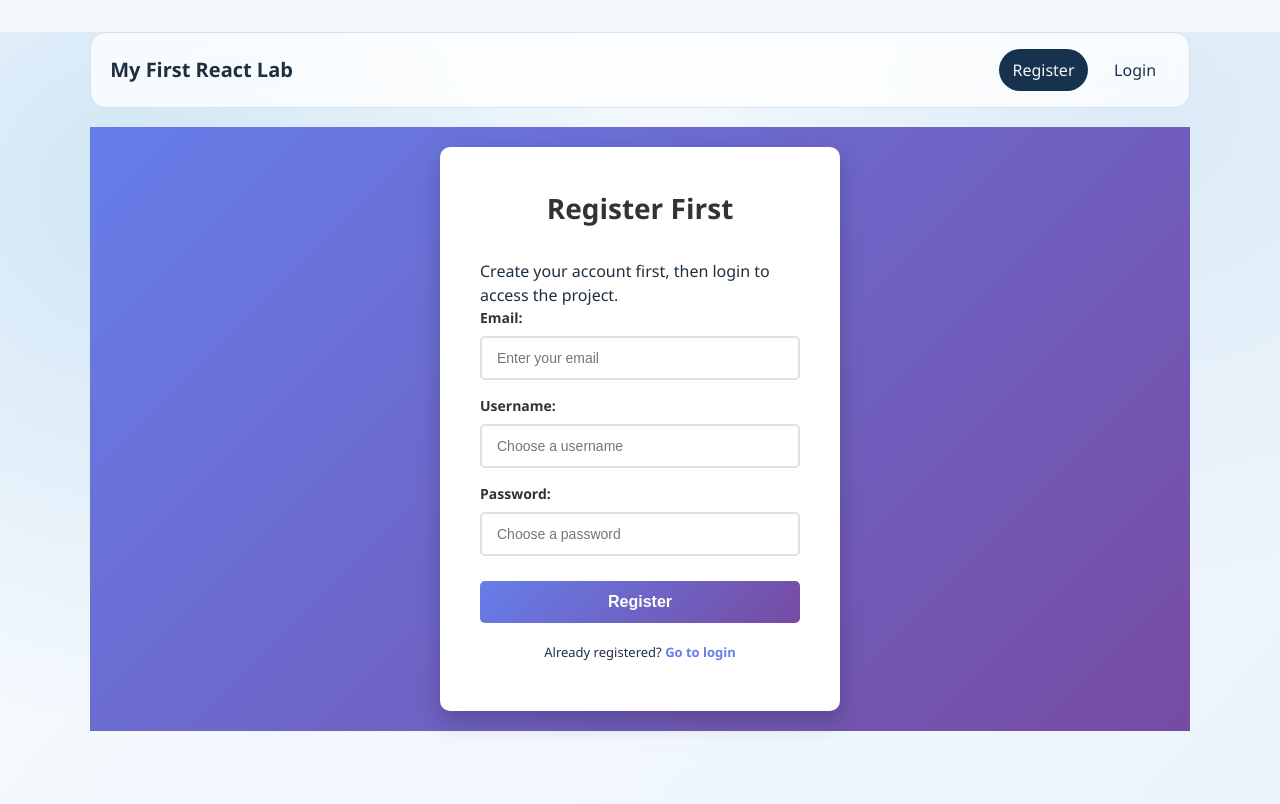
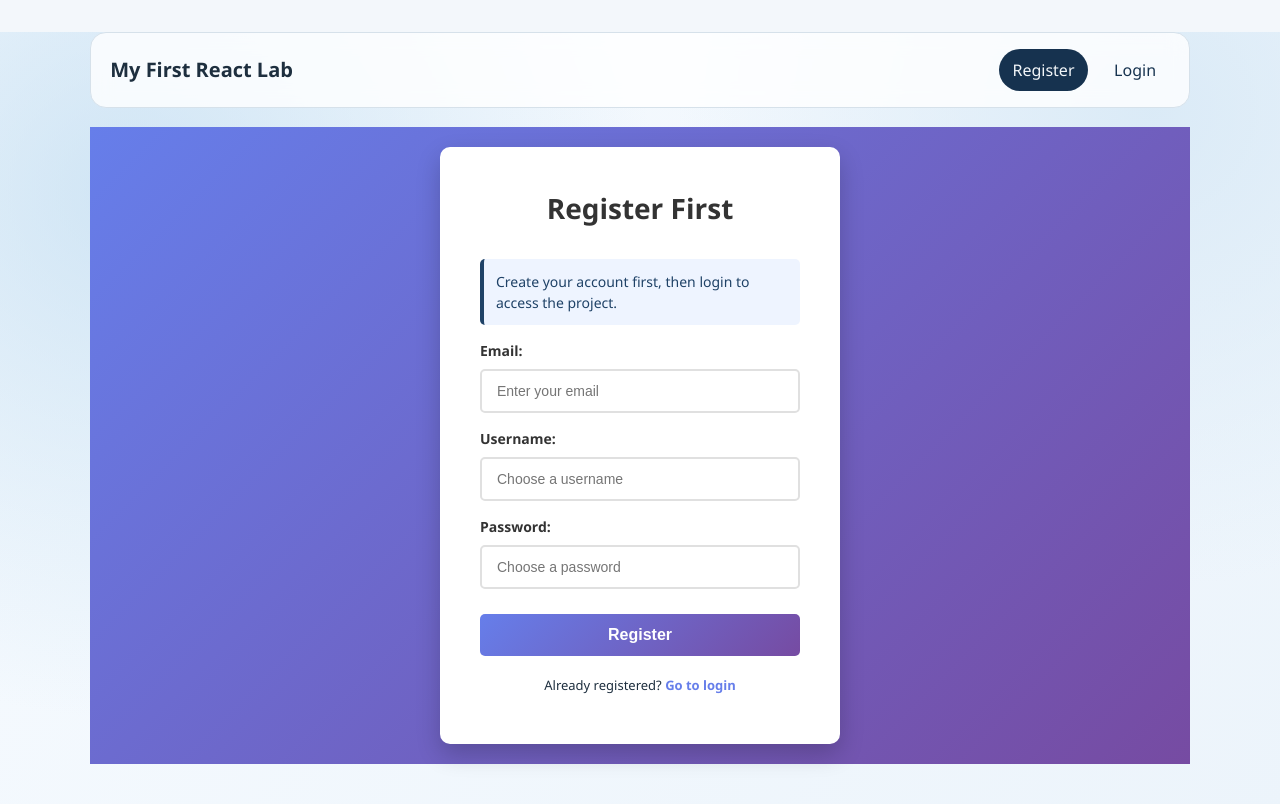
Before and after one commit to Prafulkarn/SPA_React-, a React (Vite) app: page /register in a window 1280 px wide. Shown: the top 804 px of the page. Built offline with nearby package versions, Linux system fonts and the light colour scheme.

Commit message:
style: add notice and users table styles

```diff
--- a/src/styles/Login.css
+++ b/src/styles/Login.css
@@ -97,6 +97,16 @@
   border-left: 4px solid #3c3;
 }
 
+.notice-message {
+  background-color: #eef4ff;
+  color: #1f4267;
+  padding: 12px;
+  border-radius: 5px;
+  margin-bottom: 15px;
+  font-size: 14px;
+  border-left: 4px solid #1f4267;
+}
+
 .login-footer {
   text-align: center;
   margin-top: 20px;
@@ -119,6 +129,32 @@
   text-decoration: underline;
 }
 
+.users-page {
+  overflow: hidden;
+}
+
+.users-table-wrap {
+  overflow-x: auto;
+}
+
+.users-table {
+  width: 100%;
+  border-collapse: collapse;
+}
+
+.users-table th,
+.users-table td {
+  text-align: left;
+  border-bottom: 1px solid #d6e1ea;
+  padding: 0.65rem;
+}
+
+.users-table th {
+  background: #eff5fb;
+  color: #16324f;
+  font-size: 0.95rem;
+}
+
 @media (max-width: 600px) {
   .login-box {
     padding: 30px 20px;
```
